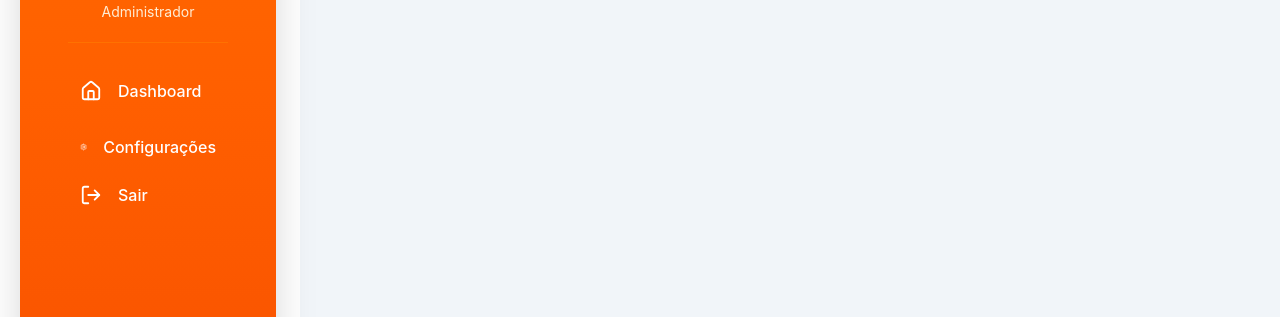
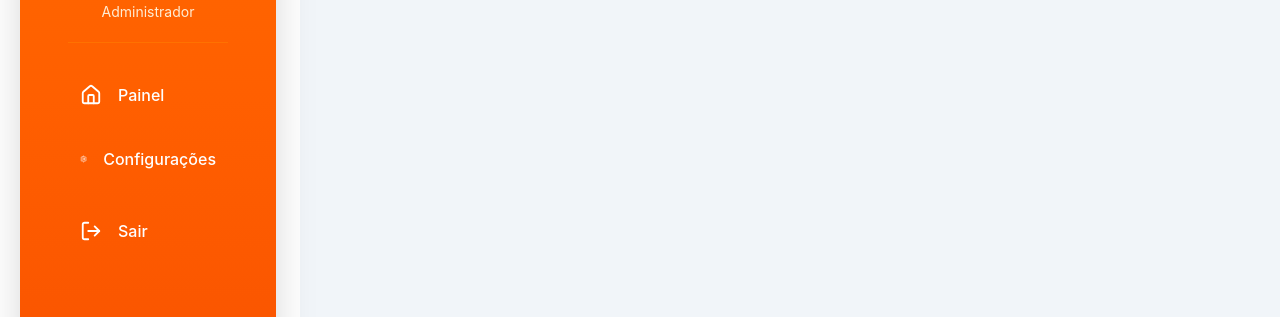
Before and after one commit to kelvynkhrystian/ReservaFrontend, a React (Vite) app: page / in a window 1280 px wide. Shown: the part 170-487 px from the top of the page. Built offline with nearby package versions, Linux system fonts and the light colour scheme; no server answers; sample sign-in values are in the browser's storage.

Commit message:
fix:bug-layout-sidebar

```diff
--- a/src/components/Sidebar/index.tsx
+++ b/src/components/Sidebar/index.tsx
@@ -100,29 +100,6 @@ export default function Sidebar({ open, onClose }: SidebarProps) {
 
           <hr className="mx-6 border-orange-400/40" />
 
-          {/* Menu */}
-
-          {/* <nav className="flex-1 space-y-3">
-            <button
-              onClick={() => {
-                navigate("/");
-                onClose();
-              }}
-              className="flex w-full cursor-pointer items-center gap-4 rounded-2xl px-5 py-4 text-left transition hover:bg-white/10"
-            >
-              <House size={22} />
-              Dashboard
-            </button>
-
-            <button
-              onClick={handleConfig}
-              className="flex w-full cursor-pointer items-center gap-4 rounded-2xl px-5 py-4 text-left transition hover:bg-white/10"
-            >
-              <Settings size={22} />
-              Configurações
-            </button>
-          </nav> */}
-
           <nav className="flex-1 px-5 py-6">
             <div className="space-y-2">
               <button
@@ -130,15 +107,15 @@ export default function Sidebar({ open, onClose }: SidebarProps) {
                   navigate("/");
                   onClose();
                 }}
-                className="flex w-full items-center gap-4 rounded-2xl px-4 py-3 text-left transition-all hover:bg-orange-600"
+                className="flex w-full items-center gap-4 rounded-2xl px-4 py-4 text-left transition-all hover:bg-orange-600"
               >
                 <House size={22} />
-                <span className="font-medium">Dashboard</span>
+                <span className="font-medium">Painel</span>
               </button>
 
               <button
                 onClick={handleConfig}
-                className="flex w-full items-center gap-4 rounded-2xl px-4 py-3 text-left transition-all hover:bg-orange-600"
+                className="flex w-full items-center gap-4 rounded-2xl px-4 py-4 text-left transition-all hover:bg-orange-600"
               >
                 <Settings size={22} />
                 <span className="font-medium">Configurações</span>
@@ -146,7 +123,7 @@ export default function Sidebar({ open, onClose }: SidebarProps) {
 
               <button
                 onClick={handleLogout}
-                className="flex w-full items-center gap-4 rounded-2xl px-4 py-1 text-left transition-all hover:bg-red-500"
+                className="flex w-full items-center gap-4 rounded-2xl px-4 py-6 text-left transition-all hover:bg-red-500"
               >
                 <LogOut size={22} />
                 <span className="font-medium">Sair</span>
--- a/src/pages/Login/index.tsx
+++ b/src/pages/Login/index.tsx
@@ -13,8 +13,8 @@ export default function Login() {
 
   const { isAuthenticated, saveSession } = useAuth();
 
-  const [email, setEmail] = useState("");
-  const [password, setPassword] = useState("");
+  const [email, setEmail] = useState("admin@teste.com");
+  const [password, setPassword] = useState("admin123");
 
   const [showPassword, setShowPassword] = useState(false);
   const [loading, setLoading] = useState(false);
@@ -79,7 +79,7 @@ export default function Login() {
             <img src={logo} alt="Reserve Já" className="mx-auto mb-8 w-35" />
 
             <h2 className="text-center text-4xl font-bold text-orange-500">
-              Olá!
+              DiReserva
             </h2>
 
             <p className="mb-10 mt-2 text-center text-gray-500">
```
